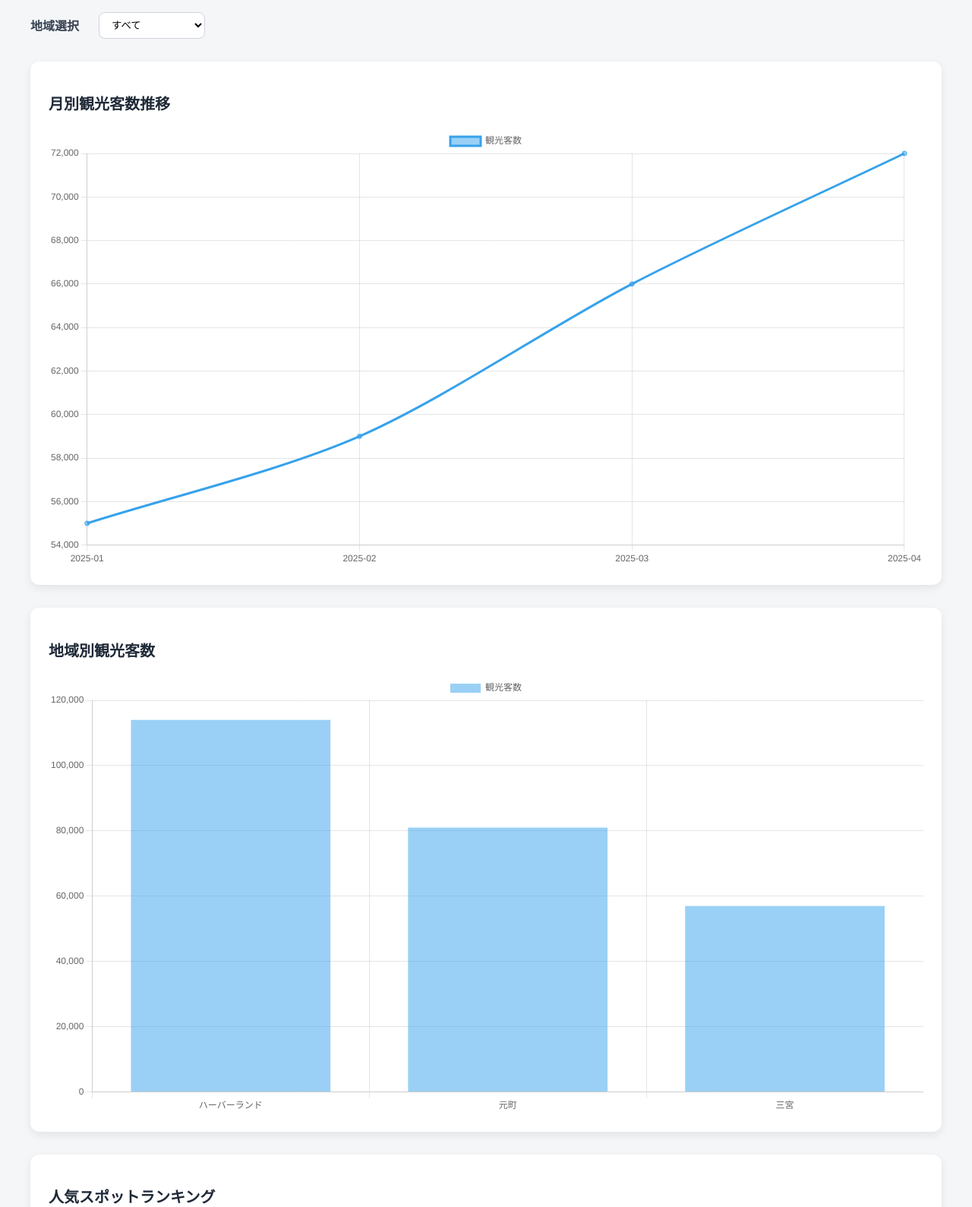
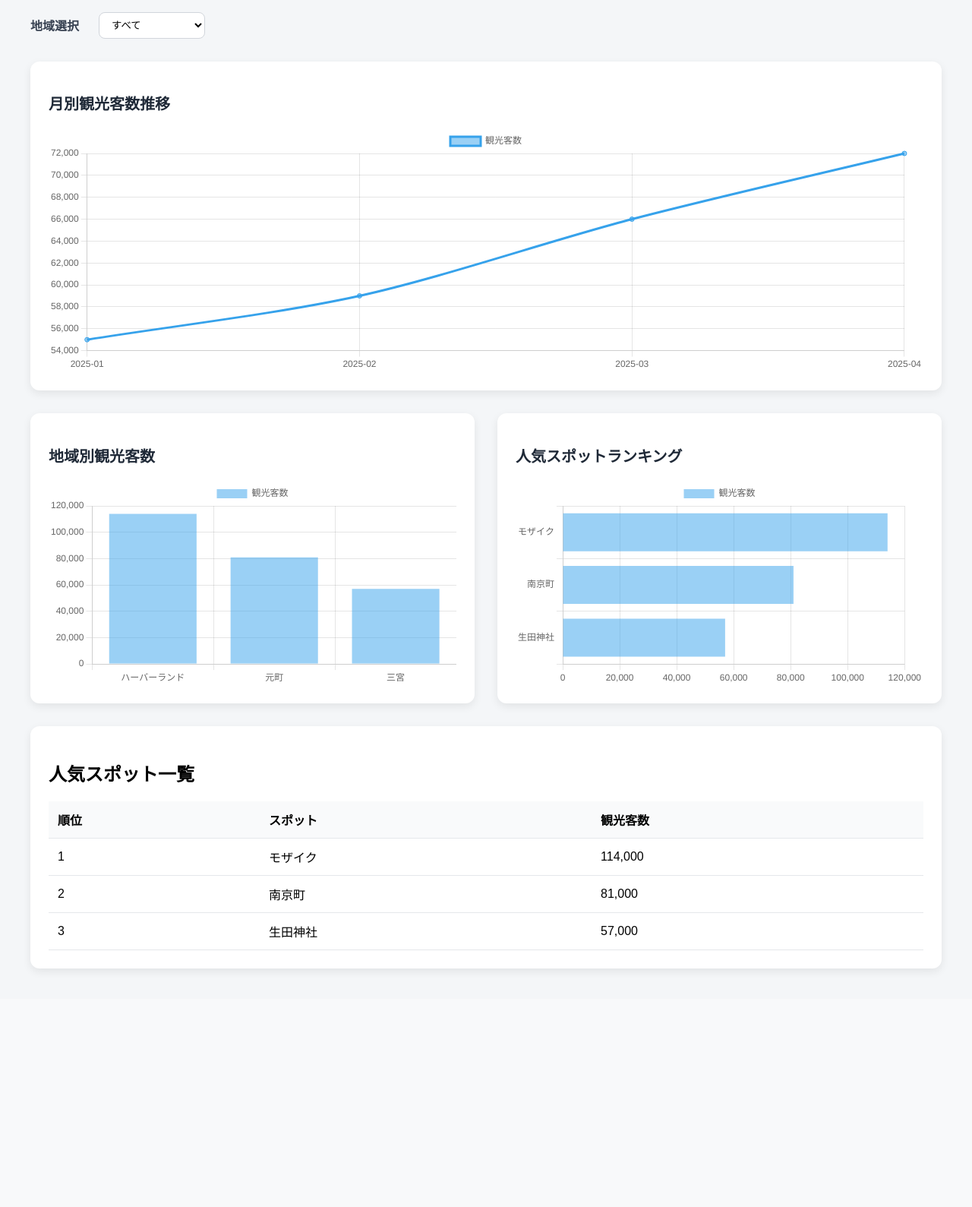
Before and after one commit to kuanyu-10/kobe-tourism-dashboard, a Flask app: page / in a window 1280 px wide. Shown: the part 343-1932 px from the top of the page at 76% size. After the commit the page ends 1623 px from the top, so only its background shows below. Run offline with Flask 3, Linux system fonts and the light colour scheme.

Commit message:
Add spot ranking table

```diff
--- a/app.py
+++ b/app.py
@@ -126,5 +126,11 @@ def api_area_visitors():
 def api_spot_visitors():
     return jsonify(spot_visitors.to_dict(orient="records"))
 
+@app.route("/api/spot-table")
+def api_spot_table():
+    return jsonify(
+        spot_visitors.to_dict(orient="records")
+    )
+
 if __name__ == "__main__":
     app.run(debug=True)
--- a/static/style.css
+++ b/static/style.css
@@ -69,3 +69,46 @@ h1 {
     border-radius: 8px;
     background-color: white;
 }
+
+.chart-grid {
+    display: grid;
+    grid-template-columns: 1fr 1fr;
+    gap: 30px;
+}
+
+.chart-grid .chart-card {
+    margin-top: 30px;
+}
+
+canvas {
+    max-height: 320px;
+}
+
+.table-card {
+    background-color: white;
+    margin-top: 30px;
+    padding: 24px;
+    border-radius: 12px;
+    box-shadow: 0 4px 12px rgba(0, 0, 0, 0.08);
+}
+
+.table-card h2 {
+    margin-bottom: 20px;
+}
+
+table {
+    width: 100%;
+    border-collapse: collapse;
+}
+
+th,
+td {
+    padding: 12px;
+    text-align: left;
+    border-bottom: 1px solid #e5e7eb;
+}
+
+th {
+    background-color: #f9fafb;
+    font-weight: bold;
+}
--- a/templates/index.html
+++ b/templates/index.html
@@ -50,6 +50,7 @@
         <canvas id="monthlyChart"></canvas>
     </div>
 
+    <div class="chart-grid">
         <div class="chart-card">
             <h2>地域別観光客数</h2>
             <canvas id="areaChart"></canvas>
@@ -58,6 +59,24 @@
         <div class="chart-card">
             <h2>人気スポットランキング</h2>
             <canvas id="spotChart"></canvas>
+        </div>
+    </div>
+
+    <div class="table-card">
+    <h2>人気スポット一覧</h2>
+
+    <table>
+        <thead>
+            <tr>
+                <th>順位</th>
+                <th>スポット</th>
+                <th>観光客数</th>
+            </tr>
+        </thead>
+
+        <tbody id="spotTableBody">
+        </tbody>
+    </table>
     </div>
 
 <script src="https://cdn.jsdelivr.net/npm/chart.js"></script>
@@ -192,6 +211,29 @@ let monthlyChart;
 
         });
 
+    fetch("/api/spot-table")
+        .then(response => response.json())
+        .then(data => {
+
+            const tableBody =
+                document.getElementById("spotTableBody");
+
+            data.forEach((item, index) => {
+
+                const row = `
+                    <tr>
+                        <td>${index + 1}</td>
+                        <td>${item.spot}</td>
+                        <td>${item.visitors.toLocaleString()}</td>
+                    </tr>
+                `;
+
+                tableBody.innerHTML += row;
+
+            });
+
+        });
+
 </script>
 
 </body>
```
Lines whose indentation alone changed are shown as unchanged.
